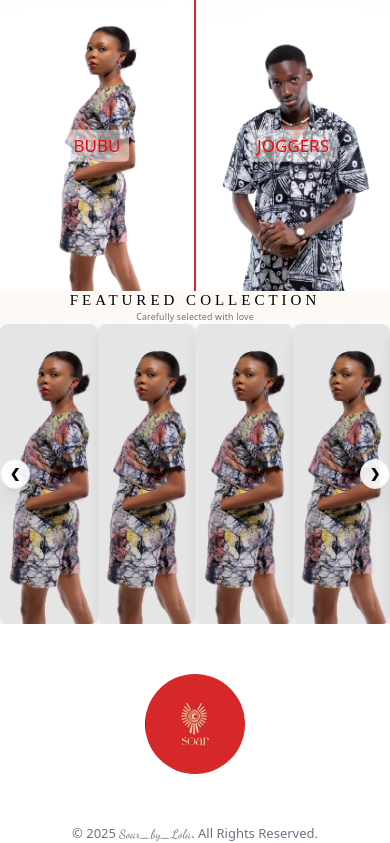
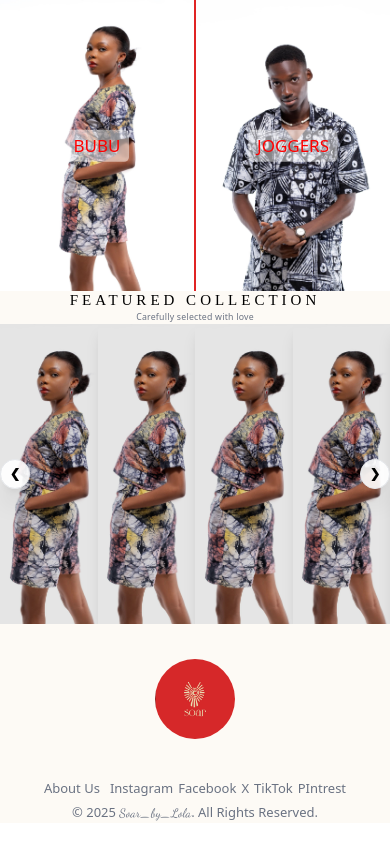
Before and after one commit to olamidefrancis/SoarByLola, a React (Vite) app: page / in a window 390 px wide. Shown: the part 1059-1902 px from the top of the page. Built offline with nearby package versions, Linux system fonts and the light colour scheme.

Commit message:
Footer fix

```diff
--- a/src/Components/Carousel/Carousel.jsx
+++ b/src/Components/Carousel/Carousel.jsx
@@ -62,7 +62,7 @@ const Carousel = () => {
                 {group.slice(0, 4).map((pixs, pixInd) => (
                   <div
                     key={`image-${groupIndex}-${pixInd}`}
-                    className="relative overflow-hidden rounded-xl shadow-lg bg-[#fdfaf5] group flex-1"
+                    className="relative overflow-hidden rounded-m shadow-lg bg-[#fdfaf5] group flex-1"
                   >
                     <img
                       src={pixs}
--- a/src/Components/Footer/Footer.jsx
+++ b/src/Components/Footer/Footer.jsx
@@ -1,6 +1,7 @@
 import './Footer.css'
 import React, { useState, useEffect } from "react";
-import logo from '../../assets/Images/logo1.jpeg'
+import logo from '../../assets/Images/logo1.jpeg';
+import { Link } from "react-router";
 
 const Footer = () => {
 
@@ -24,10 +25,23 @@ const Footer = () => {
   return (
 <div>
     {logoOpen ?
-      <div className='flex flex-col'>
-        <figure className='w-[full] h-[200px] flex items-center justify-center'>
-            <img src={logo} alt="logo" className='w-[100px] h-[100px] rounded-full object-cover ' />
+      <div className='flex flex-col bg-[#fdfaf5] gap-2'>
+        <figure className='w-[full] h-[150px] flex items-center justify-center'>
+            <img src={logo} alt="logo" className='w-[80px] h-[80px] rounded-full object-cover ' />
         </figure>
+
+        <div className='flex justify-center w-full gap-4'>
+          <Link to="/Men" className="text-[13px] font-normal text-gray-500 hover:text-gray-800">About Us</Link>
+
+          <ul className="flex  list-none gap-2 p-0 ">
+                    <li><a href="https://www.instagram.com/shopsoar.co?igsh=N2ZnenMzNW51N3Zw&utm_source=qr" className="text-[13px] font-normal text-gray-500 hover:text-gray-800">Instagram</a></li>
+                    <li><a href="  https://www.facebook.com/share/1Eiie1KBvj/?mibextid=wwXIfr" className="text-[13px] font-normal text-gray-500 hover:text-gray-800">Facebook</a></li>
+                    <li><a href="https://x.com/wearsoar?s=21" className="text-[13px] font-normal text-gray-500 hover:text-gray-800">X</a></li>
+                    <li><a href="https://www.tiktok.com/@wear_soar?_t=ZS-90txfj9ddGS&_r=1" className="text-[13px] font-normal text-gray-500 hover:text-gray-800">TikTok</a></li>
+                    <li><a href="https://pin.it/5PTT11Ph3" className="text-[13px] font-normal text-gray-500 hover:text-gray-800">PIntrest</a></li>
+          </ul>
+
+        </div>
 
         <div className="flex w-full justify-center text-[13px] font-normal text-gray-500  ">
                         <p>&copy; <span id="copyright-year">{ new Date().getFullYear()} </span ><span className='font-[Dancing_Script,cursive] text-xl'>Soar_by_Lola</span>.  All Rights Reserved.</p>
@@ -37,12 +51,12 @@ const Footer = () => {
 
      :
 
-        <footer id="frame-footer" className="bg-neutral-200 flex justify-center pt-4">
+        <footer id="frame-footer" className="bg-[#fdfaf5] flex justify-center pt-4">
 
-          <div className="w-[80%] flex flex-col gap-y-8 items-center paddy sm:w-[80%] w-full">
+          <div className="w-[80%] flex flex-col gap-y-8 items-center paddy sm:w-[80%] w-full bg-[#fdfaf5]">
 
 
-            <nav className="grid grid-cols-4 gap-x-5 w-full">
+            <div className="grid grid-cols-4 gap-x-5 w-full bg-[#fdfaf5]">
 
 
               <section className="flex flex-col items-center">
@@ -97,7 +111,7 @@ const Footer = () => {
                 </div>
               </section>
 
-            </nav>
+            </div>
 
             <div className="flex w-full justify-center text-[13px] font-normal text-gray-500  ">
                     <p>&copy; <span id="copyright-year">{ new Date().getFullYear()} </span ><span className='font-[Dancing_Script,cursive] text-xl'>Soar_by_Lola</span>.  All Rights Reserved.</p>
```
